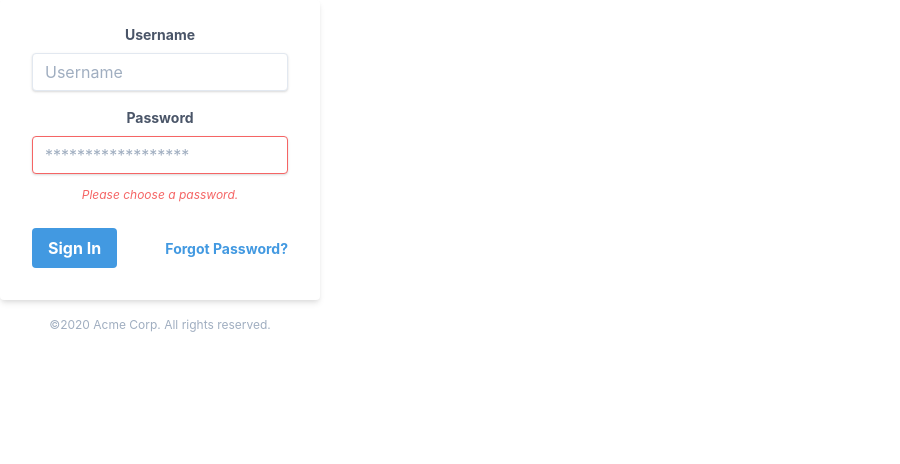
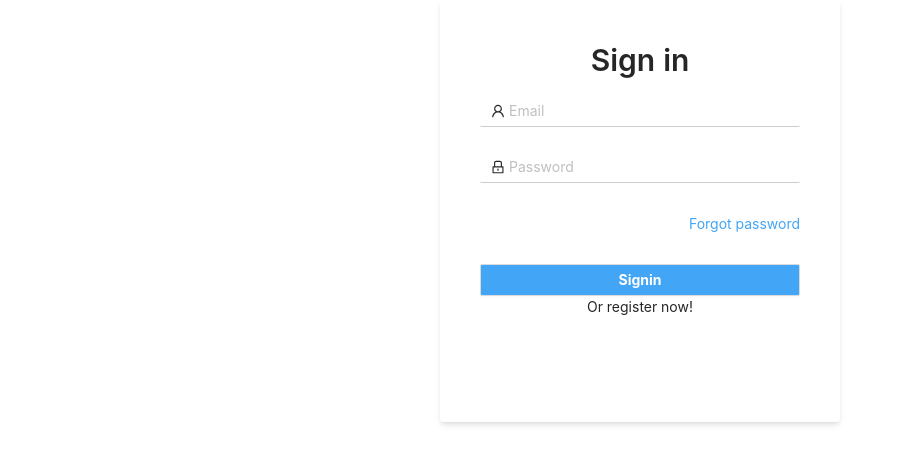
Before and after one commit to papercoding/react-web-admin-store-management, a React (Create React App) app: page /login in a window 1280 px wide. Shown: the top 464 px of the page, without its empty margins (0-900 px from the left). Built offline with nearby package versions, Linux system fonts and the light colour scheme.

Commit message:
Create login page PART1

```diff
--- a/src/components/Button/Button.tsx
+++ b/src/components/Button/Button.tsx
@@ -1,7 +1,13 @@
 import React from 'react';
-
-const Button = () => {
-  return <div>Button</div>;
+import { Button } from 'antd';
+const ButtonComponent = ({ btnName, type }: { btnName: string; type: any }) => {
+  return (
+    <div>
+      <Button block type={type} htmlType='submit'>
+        {btnName}
+      </Button>
+    </div>
+  );
 };
 
-export default Button;
+export default ButtonComponent;
--- a/src/pages/login/LoginPage.scss
+++ b/src/pages/login/LoginPage.scss
@@ -0,0 +1,19 @@
+.login-form {
+    max-width: 400px;
+    margin-top: 100px;
+
+    .inputField {
+        border-bottom: 1px solid #ccc;
+    }
+
+    .btnLogin Button {
+        background-color: #42a5f5;
+        font-weight: bold;
+        color: #fff;
+    }
+
+    .login-form-forgot {
+        color: #42a5f5;
+        float: right;
+    }
+}
--- a/src/pages/login/LoginPage.tsx
+++ b/src/pages/login/LoginPage.tsx
@@ -1,63 +1,73 @@
 import React from 'react';
+import Button from '../../components/Button/Button';
+import { Form, Input, Typography } from 'antd';
+import { UserOutlined, LockOutlined } from '@ant-design/icons';
+import 'antd/dist/antd.css';
 
 import './LoginPage.scss';
 
 const LoginPage = () => {
+  const { Title } = Typography;
+  const onFinish = (values: any) => {
+    console.log('Received values of form: ', values);
+  };
+
   return (
-    <div className='Login'>
-      <div className='w-full max-w-xs'>
-        <form className='bg-white shadow-md rounded px-8 pt-6 pb-8 mb-4'>
-          <div className='mb-4'>
-            <label
-              className='block text-gray-700 text-sm font-bold mb-2'
-              htmlFor='username'
-            >
-              Username
-            </label>
-            <input
-              className='shadow appearance-none border rounded w-full py-2 px-3 text-gray-700 leading-tight focus:outline-none focus:shadow-outline'
-              id='username'
-              type='text'
-              placeholder='Username'
-            />
-          </div>
-          <div className='mb-6'>
-            <label
-              className='block text-gray-700 text-sm font-bold mb-2'
-              htmlFor='password'
-            >
-              Password
-            </label>
-            <input
-              className='shadow appearance-none border border-red-500 rounded w-full py-2 px-3 text-gray-700 mb-3 leading-tight focus:outline-none focus:shadow-outline'
-              id='password'
-              type='password'
-              placeholder='******************'
-            />
-            <p className='text-red-500 text-xs italic'>
-              Please choose a password.
-            </p>
-          </div>
-          <div className='flex items-center justify-between'>
-            <button
-              className='bg-blue-500 hover:bg-blue-700 text-white font-bold py-2 px-4 rounded focus:outline-none focus:shadow-outline'
-              type='button'
-            >
-              Sign In
-            </button>
-            <a
-              className='inline-block align-baseline font-bold text-sm text-blue-500 hover:text-blue-800'
-              href='#a'
-            >
-              Forgot Password?
-            </a>
-          </div>
-        </form>
-        <p className='text-center text-gray-500 text-xs'>
-          ©2020 Acme Corp. All rights reserved.
-        </p>
-      </div>
-    </div>
+    <Form
+      name='normal_login'
+      className='login-form bg-white shadow-md rounded px-10 pt-10 pb-20 m-auto'
+      initialValues={{
+        remember: true,
+      }}
+      onFinish={onFinish}
+    >
+      <Title level={2}>Sign in</Title>
+      <Form.Item
+        name='username'
+        rules={[
+          {
+            required: true,
+            message: 'Please input your Email!',
+          },
+        ]}
+      >
+        <Input
+          prefix={<UserOutlined className='site-form-item-icon' />}
+          placeholder='Email'
+          bordered={false}
+          className='inputField emailInput'
+        />
+      </Form.Item>
+      <Form.Item
+        name='password'
+        rules={[
+          {
+            required: true,
+            message: 'Please input your Password!',
+          },
+        ]}
+      >
+        <Input
+          prefix={<LockOutlined className='site-form-item-icon' />}
+          type='password'
+          placeholder='Password'
+          bordered={false}
+          className='inputField passwordInput'
+        />
+      </Form.Item>
+      <Form.Item>
+        <a className='login-form-forgot' href='#forgot'>
+          Forgot password
+        </a>
+      </Form.Item>
+
+      <Form.Item>
+        <div className='btnLogin'>
+          <Button type='submit' btnName='Signin' />
+        </div>
+        Or <a href='register'>register now!</a>
+      </Form.Item>
+    </Form>
   );
 };
 
```
